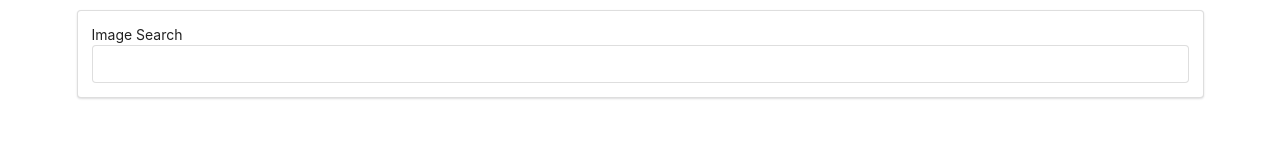
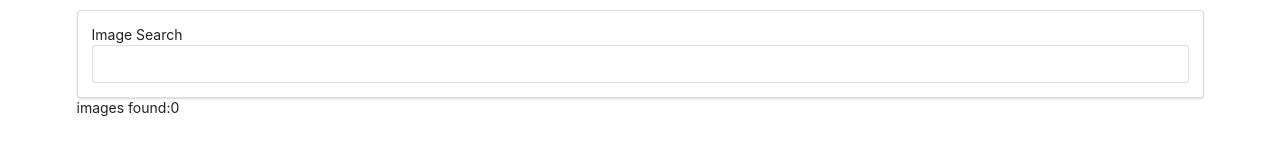
Before and after one commit to NickCelaya/Pics-Collage, a React (Create React App) app: page / in a window 1280 px wide. Shown: the top 168 px of the page. Built offline with nearby package versions, Linux system fonts and the light colour scheme.

Commit message:
set state to have new images data

```diff
--- a/src/App.js
+++ b/src/App.js
@@ -4,6 +4,7 @@ import SearchBar from './components/SearchBar';
 import './App.css';
 
 class App extends Component {
+	state = { images: [] };
 	//?query={userInput}
 	//function passed down to SearchBar.js through props to get user input back from SearchBar.js
 	onSearchSubmit = async (userInput) => {
@@ -13,13 +14,16 @@ class App extends Component {
 				Authorization: 'Client-ID 9bDnVwHCHRLoOVnjHjUK-zKCwiUezalAWvyvQVv94pE',
 			},
 		});
-		console.log(response.data.results);
+		console.log(response.data.results, 'im the response');
+		this.setState({ images: response.data.results });
+		console.log(this.state.images, 'im state with images');
 		console.log(userInput);
 	};
 	render() {
 		return (
 			<div className='ui container' style={{ marginTop: '10px' }}>
 				<SearchBar onSubmit={this.onSearchSubmit} />
+				images found:{this.state.images.length}
 			</div>
 		);
 	}
--- a/src/components/SearchBar.js
+++ b/src/components/SearchBar.js
@@ -21,7 +21,7 @@ class SearchBar extends Component {
 	};
 
 	render() {
-		console.log(this.state.userInput, 'state');
+		console.log(this.state.userInput, 'user input state');
 		return (
 			<div className='ui segment' onSubmit={this.onFormSubmit}>
 				<form className='ui form'>
```
